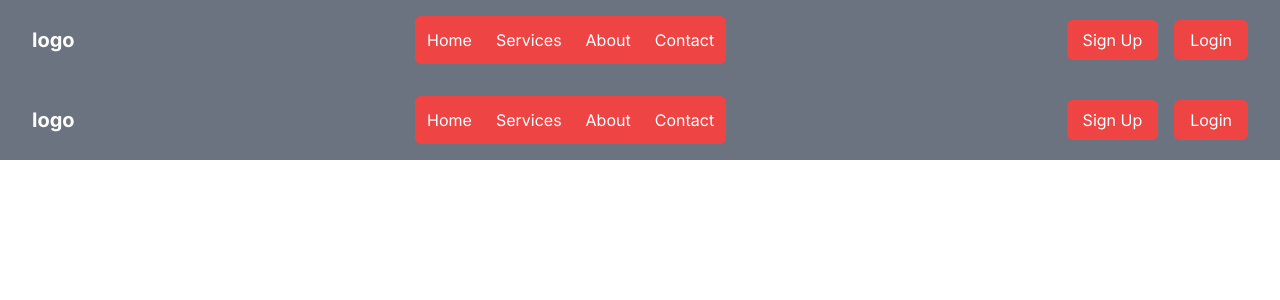
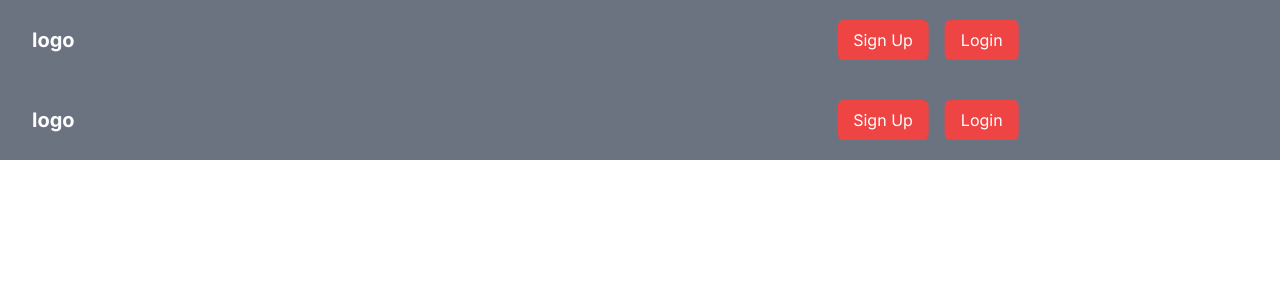
Before and after one commit to Virtualtools55/Foundation_project, a Next.js app: page /components/navbar in a window 1280 px wide. Shown: the top 300 px of the page. Built offline with nearby package versions, Linux system fonts and the light colour scheme.

Commit message:
75 complet virtual navbar

```diff
--- a/src/app/components/navbar/page.js
+++ b/src/app/components/navbar/page.js
@@ -27,18 +27,18 @@ export default function Navbar() {
       <Link href="/" className="text-white text-xl font-bold max-md:absolute max-md:left-8 max-md:top-5">logo</Link>
 
 
-      <div className=' max-md:bg-green-500  max-md:w-1/2  max-md:h-screen max-md:absolute max-md:left-0 max-md:top-17'>
-      <ul className={` flex flex-row w-auto text-center rounded-md  justify-evenly bg-red-500 w-96 max-md:flex-col max-md:absolute max-md:left-0 max-md:top-20 max-md:w-72 max-md:h-auto max-md:text-left   ${isOpen ? '' : 'hidden md:block'}`}>
-        <li className='m-3 inline-block text-white max-md:ml-24'>
+      <div className={`max-md:bg-black max-md:w-9/12 max-md:h-screen max-md:absolute max-md:left-0 max-md:top-20  transition-transform duration-5000 ease-in-out transform ${isOpen ? 'translate-x-300' : '-translate-x-full'}  px-4 py-2  ${isOpen ? '' : 'opacity-none md:block'}`}>
+      <ul className={` flex flex-row w-auto text-center rounded-md  justify-evenly  w-96 max-md:flex-col max-md:absolute max-md:left-0 max-md:top-20 max-md:w-64 max-md:h-auto max-md:text-left transition-transform duration-5000 ease-in-out transform ${isOpen ? 'translate-x-300' : '-translate-x-full'}  px-4 py-2 rounded-md ${isOpen ? '' : 'opacity-none md:block'}`}>
+        <li className='m-3 inline-block text-white max-md:ml-20'>
           <Link href="/">Home</Link>
         </li>
-        <li className='m-3 inline-block text-white max-md:ml-24'>
+        <li className='m-3 inline-block text-white max-md:ml-20'>
           <Link href="/">Services</Link>
         </li>
-        <li className='m-3 inline-block text-white max-md:ml-24' >
+        <li className='m-3 inline-block text-white max-md:ml-20' >
           <Link href="/">About</Link>
         </li>
-        <li  className='m-3 inline-block text-white max-md:ml-24'>
+        <li  className='m-3 inline-block text-white max-md:ml-20'>
           <Link href="/">Contact</Link>
         </li>
       </ul>
@@ -47,7 +47,7 @@ export default function Navbar() {
 
 
 
-      <div className={` md:flex w-auto max-md:mt-56 max-md:absolute max-md:top-40 max-md:left-12 ${isOpen ? '' : 'hidden md:block'}`}>
+      <div className={` md:flex w-auto max-md:mt-56 max-md:absolute max-md:top-40 max-md:left-4 transition-transform duration-5000 ease-in-out transform ${isOpen ? 'translate-x-0' : '-translate-x-full'}  px-4 py-2 rounded-md ${isOpen ? '' : 'opacity-none md:block'}`}>
       <button className="text-white bg-red-500 px-4 py-2 rounded-md mr-4">Sign Up</button>
         <button className="text-white bg-red-500 px-4 py-2 rounded-md">Login</button>
 
```
